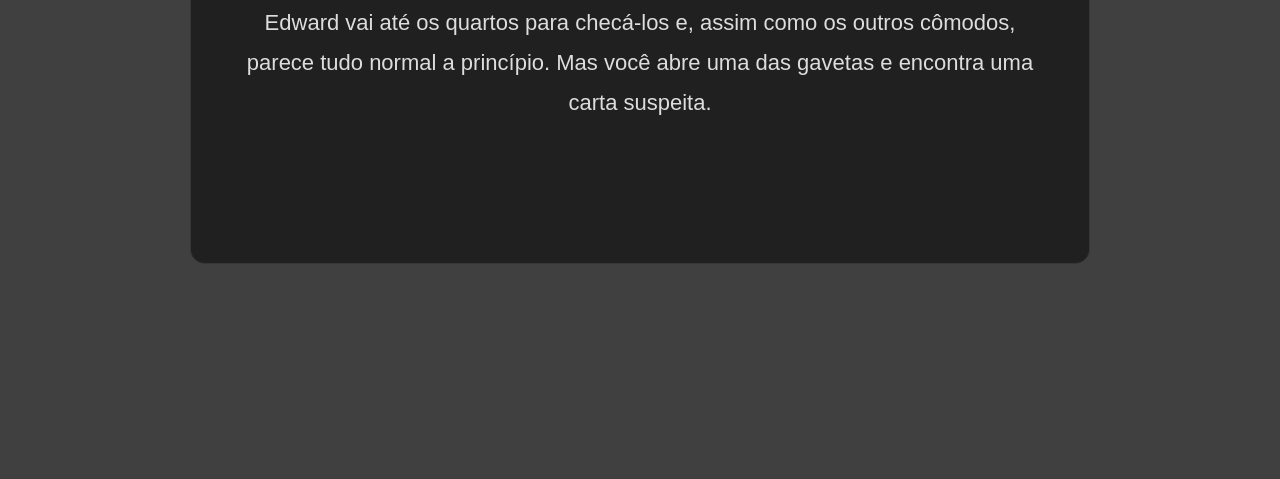
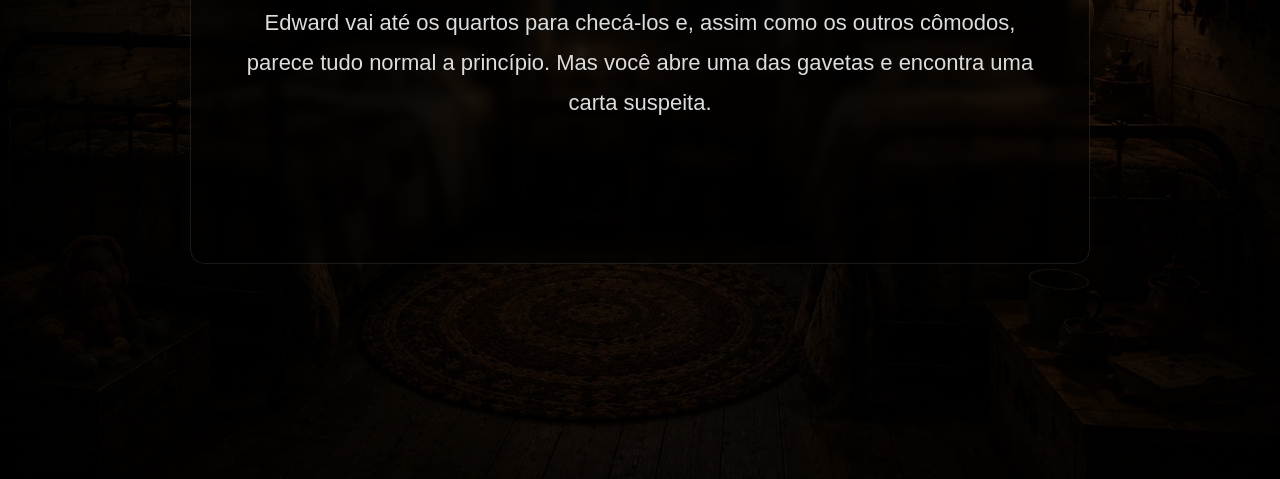
Before and after one commit to lonennz/PROJETO-X, a plain HTML site: page quartos.html in a window 1280 px wide. Shown: the part 321-800 px from the top of the page. Drawn offline with Linux system fonts and the light colour scheme.

Commit message:
Correção
Correção da imagem de fundo

```diff
--- a/quartos.html
+++ b/quartos.html
@@ -18,7 +18,7 @@
 body{
     height:100vh;
 
-    background-image:url("quartos.wepb");
+    background-image:url("quartos.webp");
     background-position:center;
     background-repeat:no-repeat;
     background-size:cover;
```
